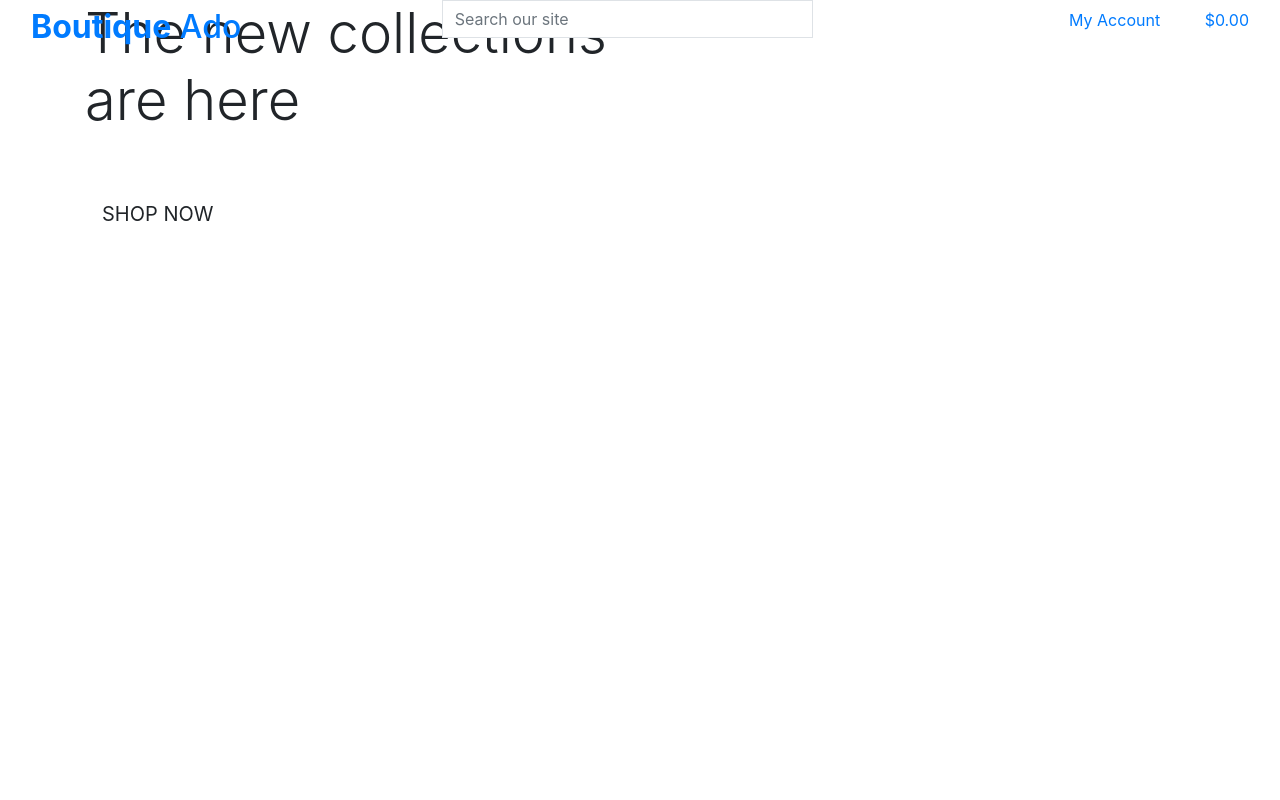
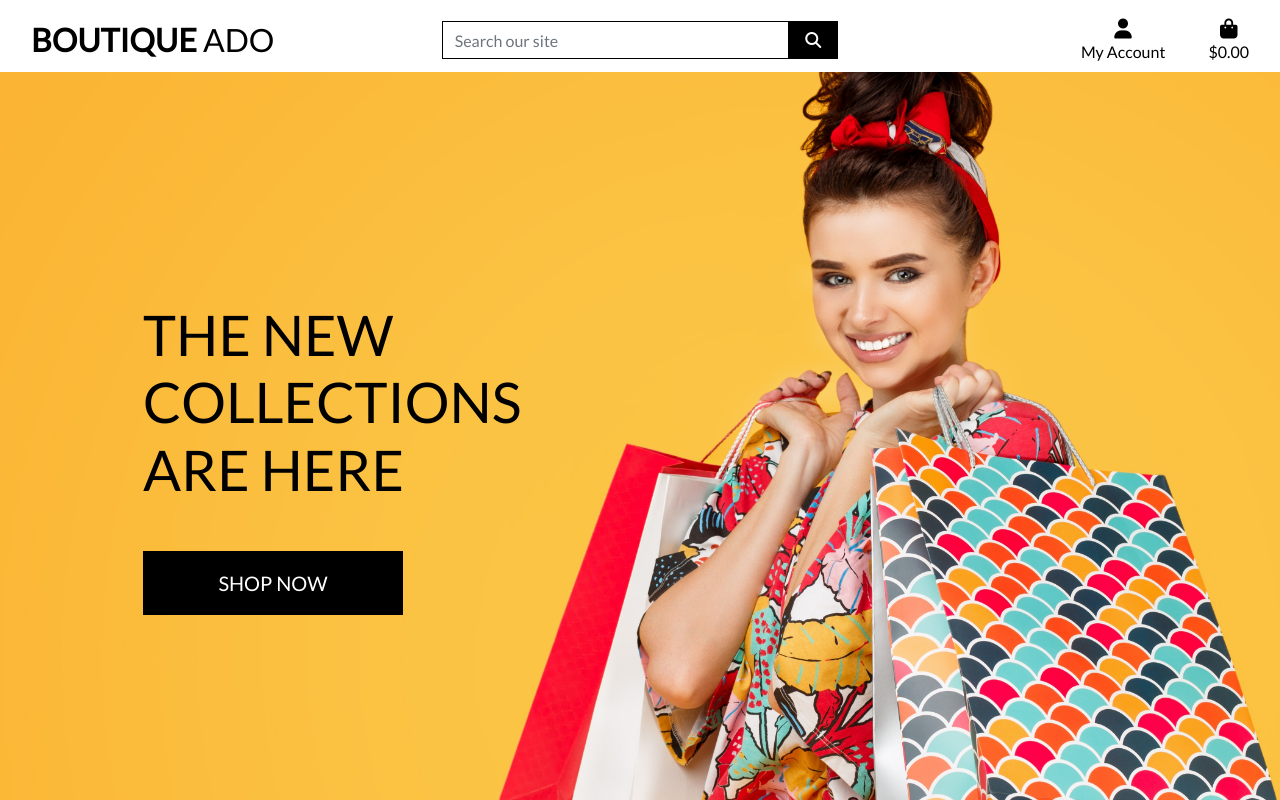
Before and after one commit to pattytonyoneill/boutique_ado_v1, a Django app: page / in a window 1280 px wide. Run offline with Django 3.2, Linux system fonts and the light colour scheme; some libraries are stand-ins or nearby versions.

Commit message:
Homepage header and CSS completed

```diff
--- a/boutique_ado/urls.py
+++ b/boutique_ado/urls.py
@@ -1,9 +1,10 @@
 from django.contrib import admin
 from django.urls import path, include
+from django.conf import settings
+from django.conf.urls.static import static
 
 urlpatterns = [
     path('admin/', admin.site.urls),
     path('accounts/', include('allauth.urls')),
     path('', include('home.urls')),
-
-]
+] + static(settings.MEDIA_URL, document_root=settings.MEDIA_ROOT)
--- /dev/null
+++ b/static/css/base.css
@@ -0,0 +1,81 @@
+html {
+    height: 100%;
+}
+
+body {
+    background: url('/media/homepage_background_cropped.jpg') no-repeat center center fixed;
+    background-size: cover;
+    height: calc(100vh - 164px);
+    color: #555;
+    font-family: 'Lato';
+}
+
+/* from Bulma */
+.icon {
+    align-items: center;
+    display: inline-flex;
+    justify-content: center;
+    height: 1.5rem;
+    width: 1.5rem;
+}
+
+.logo-font {
+    text-transform: uppercase;
+}
+
+.main-logo-link {
+    width: fit-content;
+}
+
+.shop-now-button {
+    background: black;
+    color: white;
+    min-width: 260px;
+}
+
+.btn-black {
+    background: black;
+    color: white;
+}
+
+.shop-now-button:hover,
+.shop-now-button:active,
+.shop-now-button:focus,
+.btn-black:hover,
+.btn-black:active,
+.btn-black:focus {
+    background: #222;
+    color: white;
+}
+
+.text-black {
+    color: #000 !important;
+}
+
+.border-black {
+    border: 1px solid black !important;
+}
+
+/* -------------------------------- Media Queries */
+
+/* Slightly larger container on xl screens */
+@media (min-width: 1200px) {
+  .container {
+    max-width: 80%;
+  }
+}
+
+/* fixed top navbar only on medium and up */
+@media (min-width: 992px) {
+    .fixed-top-desktop-only {
+        position: fixed;
+        top: 0;
+        right: 0;
+        left: 0;
+        z-index: 1030;
+    }
+
+    .header-container {
+        padding-top: 164px;
+    }
+}
--- a/templates/base.html
+++ b/templates/base.html
@@ -1,4 +1,10 @@
 {% load static %}
+
+<!doctype html>
+<html lang="en">
+  <head>
+
+    {% load static %}
 
 <!doctype html>
 <html lang="en">
@@ -15,13 +21,16 @@
 
     {% block corecss %}
         <link rel="stylesheet" href="https://stackpath.bootstrapcdn.com/bootstrap/4.4.1/css/bootstrap.min.css" integrity="sha384-Vkoo8x4CGsO3+Hhxv8T/Q5PaXtkKtu6ug5TOeNV6gBiFeWPGFN9MuhOf23Q9Ifjh" crossorigin="anonymous">
+        <link rel="stylesheet" href="https://fonts.googleapis.com/css?family=Lato&display=swap">
+        <link rel="stylesheet" href="{% static 'css/base.css' %}">
     {% endblock %}
 
     {% block extra_css %}
     {% endblock %}
 
     {% block corejs %}
-        <script src="https://cdn.jsdelivr.net/npm/jquery@3.5.1/dist/jquery.min.js" integrity="sha256-9/aliU8dGd2tb6OSsuzixeV4y/faTqgFtohetphbbj0=" crossorigin="anonymous"></script>
+        <script src="https://kit.fontawesome.com/e9c73d7092.js" crossorigin="anonymous"></script>
+        <script src="https://code.jquery.com/jquery-3.4.1.slim.min.js" integrity="sha384-J6qa4849blE2+poT4WnyKhv5vZF5SrPo0iEjwBvKU7imGFAV0wwj1yYfoRSJoZ+n" crossorigin="anonymous"></script>
         <script src="https://cdn.jsdelivr.net/npm/popper.js@1.16.0/dist/umd/popper.min.js" integrity="sha384-Q6E9RHvbIyZFJoft+2mJbHaEWldlvI9IOYy5n3zV9zzTtmI3UksdQRVvoxMfooAo" crossorigin="anonymous"></script>
         <script src="https://stackpath.bootstrapcdn.com/bootstrap/4.4.1/js/bootstrap.min.js" integrity="sha384-wfSDF2E50Y2D1uUdj0O3uMBJnjuUD4Ih7YwaYd1iqfktj0Uod8GCExl3Og8ifwB6" crossorigin="anonymous"></script>
     {% endblock %}
@@ -33,30 +42,30 @@
   </head>
   <body>
     <header class="container-fluid fixed-top">
-        <div class="row">
-            <div class="col-12 col-lg-4 py-1 py-lg-0 text-center text-lg-left">
+        <div id="topnav" class="row bg-white pt-lg-2 d-none d-lg-flex">
+            <div class="col-12 col-lg-4 my-auto py-1 py-lg-0 text-center text-lg-left">
                 <a href="{% url 'home' %}" class="nav-link main-logo-link">
                     <h2 class="logo-font text-black my-0"><strong>Boutique</strong> Ado</h2>
                 </a>
             </div>
-            <div class="col-12 col-lg-4 py-1 py-lg-0">
+            <div class="col-12 col-lg-4 my-auto py-1 py-lg-0">
                 <form method="GET" action="">
                     <div class="input-group w-100">
                         <input class="form-control border border-black rounded-0" type="text" name="q" placeholder="Search our site">
                         <div class="input-group-append">
-                            <button class="form-control btn btn-black border-black rounded-0" type="submit">
+                            <button class="form-control btn btn-black border border-black rounded-0" type="submit">
                                 <span class="icon">
-                                    <i class="fas fa-search>"></i>
+                                    <i class="fas fa-search"></i>
                                 </span>
                             </button>
                         </div>
                     </div>
                 </form>
             </div>
-            <div class="col-12 col-lg-4 py-1 py-lg-0">
+            <div class="col-12 col-lg-4 my-auto py-1 py-lg-0">
                 <ul class="list-inline list-unstyled text-center text-lg-right my-0">
                     <li class="list-inline-item dropdown">
-                        <a class="text-black nav-link" href="#" id="user-options" data-toggle="dropdown" aria-haspop="true" aria-expanded="false">
+                        <a class="text-black nav-link" href="#" id="user-options" data-toggle="dropdown" aria-haspopup="true" aria-expanded="false">
                             <div class="text-center">
                                 <div><i class="fas fa-user fa-lg"></i></div>
                                 <p class="my-0">My Account</p>
@@ -68,15 +77,15 @@
                                     <a href="" class="dropdown-item">Product Management</a>
                                 {% endif %}
                                 <a href="" class="dropdown-item">My Profile</a>
-                                <a href="{% url 'account_logout' %}" class="drop-item">Logout</a>
-                                {% else %}
-                                <a href="{% url 'account_signup' %}" class="drop-item">Register</a>
-                                <a href="{% url 'account_logim' %}" class="drop-item">Login</a>
-                                {% endif %}
+                                <a href="{% url 'account_logout' %}" class="dropdown-item">Logout</a>
+                            {% else %}
+                                <a href="{% url 'account_signup' %}" class="dropdown-item">Register</a>
+                                <a href="{% url 'account_login' %}" class="dropdown-item">Login</a>
+                            {% endif %}
                         </div>
                     </li>
                     <li class="list-inline-item">
-                        <a class="{% if grand_total %} text-info font-weight-bold{% else %}text-black{% endif %} nav-link" href="">
+                        <a class="{% if grand_total %}text-info font-weight-bold{% else %}text-black{% endif %} nav-link" href="">
                             <div class="text-center">
                                 <div><i class="fas fa-shopping-bag fa-lg"></i></div>
                                 <p class="my-0">
```
Also changed, not shown: boutique_ado/settings.py (+15 -15 lines), media/homepage_background_cropped.jpg (added).
